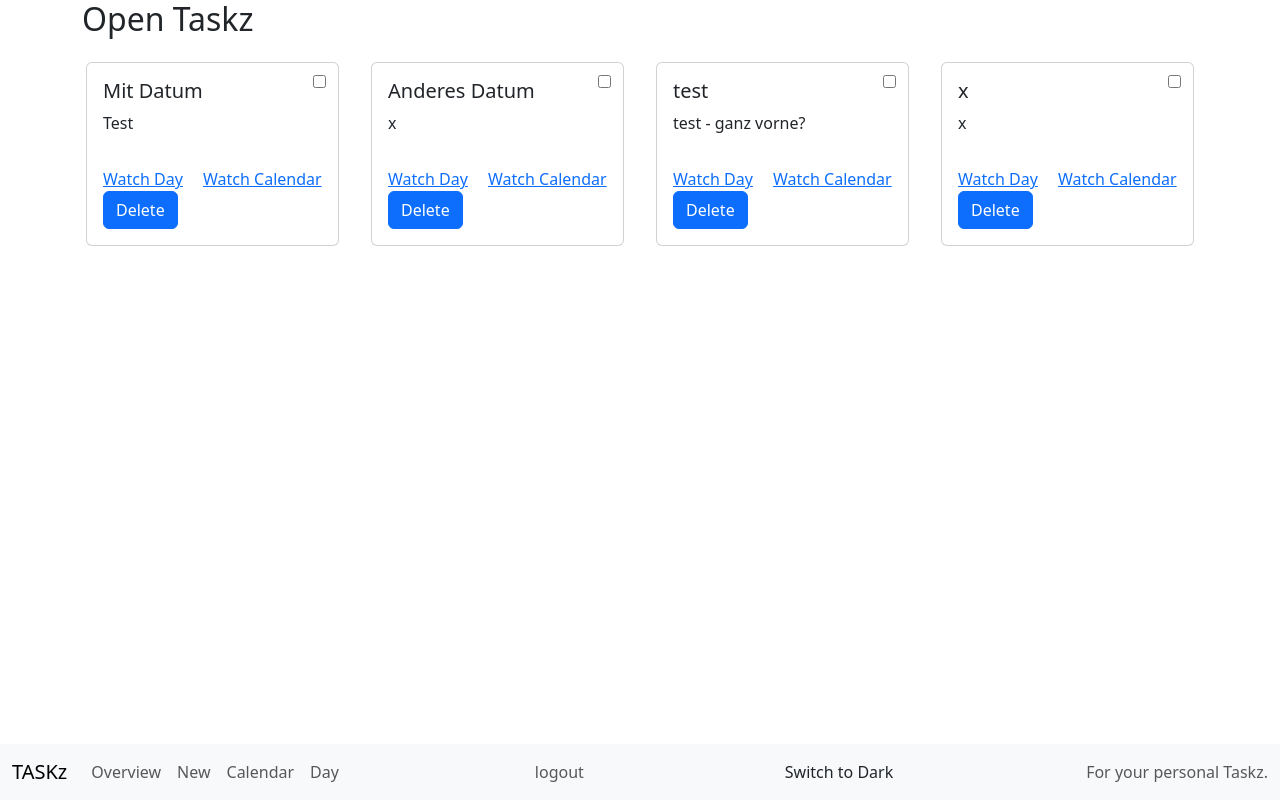
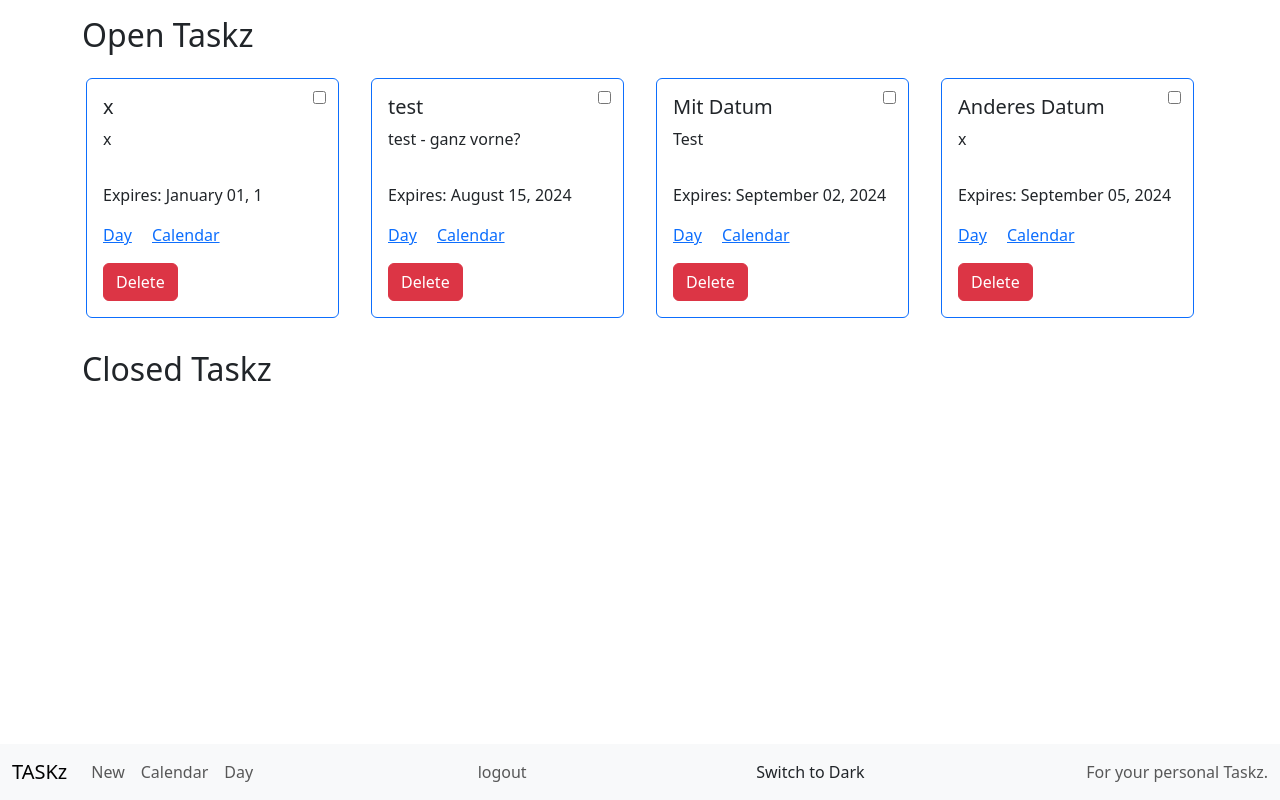
Before and after one commit to Pr33D/CS50x_2024, a Flask app: page /overview in a window 1280 px wide. Run offline with Flask 3, Linux system fonts and the light colour scheme; a user stored in the database is signed in; data comes from the database, SQL or seed files in the repository; both versions use the stored data as it was after the commit; style sheets or scripts are compiled from the project's sources; some libraries are stand-ins or nearby versions.

Commit message:
added date functionality, changed redirects, reworked overview page etc.

```diff
--- a/Week 10 - Final Project/app.py
+++ b/Week 10 - Final Project/app.py
@@ -1,6 +1,7 @@
-from flask import Flask, redirect, render_template as render, request, session, flash
+from flask import Flask, redirect, render_template as render, request, session, flash, url_for
 from flask_session import Session
 from werkzeug.security import generate_password_hash, check_password_hash
+from datetime import datetime
 
 from functions import login_required, insert_user, get_users, get_taskz, insert_task, check_task, delete_task
 
@@ -19,6 +20,9 @@ def index():
     """ The Apps home page """
 
     #TODO
+
+    if session["user"]:
+        return redirect(url_for("overview"))
 
     return render("index.html")
 
@@ -57,10 +61,10 @@ def register():
         try:
             insert_user(username, generate_password_hash(password))
             flash("Registration succeeded")
-            return redirect("/login")
+            return redirect(url_for("login"))
         except Exception as e:
             flash("Error: {e}")
-            return redirect("/register")
+            return redirect(url_for("register"))
 
     return render("register.html")
 
@@ -106,7 +110,7 @@ def login():
         session["user"] = user[0]["id"]
         flash(f"Successfully logged in, welcome {username}")
 
-        return redirect("/overview")
+        return redirect(url_for("overview"))
 
     return render("login.html")
 
@@ -122,7 +126,7 @@ def contact():
 
 @app.route("/impressum")
 def impressum():
-    """ The Apps home page """
+    """ The Impressum """
 
     return render("impressum.html")
 
@@ -136,7 +140,7 @@ def logout():
     flash("Successfully logged out.")
 
     #redirect to home
-    return redirect("/")
+    return redirect(url_for("index"))
 
 
 # user sites, where login is needed from here
@@ -152,13 +156,14 @@ def overview():
             checktask = request.form.get("checktask")
             # check
             check_task(checktask)
+
         elif "delete" in request.form:
             # request task id
             delete = request.form.get("delete")
             # delete
             delete_task(delete)
 
-        redirect("/overview")
+        redirect(url_for("overview"))
 
     taskz = get_taskz(session["user"])
 
@@ -175,10 +180,29 @@ def new():
         text = request.form.get("text")
         due_date = request.form.get("date")
 
-        # check if date == real date format & not in past
+        date_check = True
+        if due_date:
+            try:
+                date = datetime.strptime(due_date, "%Y-%m-%d")
+            except:
+                date_check = False
+        else:
+            date = datetime.min
 
-        # title max length?
+        if title and text and date_check:
+            insert_task(session["user"], title, text, date)
+            flash("Task added successfully.")
+        if not title:
+            flash("No title entered.")
+        if not text:
+            flash("no text entered.")
+        if not date_check:
+            flash("date entered, but wrong format used ('YYYY-MM-DD')")
 
+        redirect(url_for("new"))
+
+        # TODO check if date not in past
+        # TODO title max length?
 
     return render("new.html")
 
--- a/Week 10 - Final Project/functions.py
+++ b/Week 10 - Final Project/functions.py
@@ -25,66 +25,99 @@ def login_required(f):
 def insert_user(username, password):
     """ insert new user to database """
 
-    con = sql.connect(DB)
-    cur = con.cursor()
-    cur.execute("INSERT INTO users (username, hash) VALUES (?, ?)", (username, password))
-    con.commit()
-    con.close()
+    try:
+        con = sql.connect(DB)
+        try:
+            cur = con.cursor()
+            cur.execute("INSERT INTO users (username, hash) VALUES (?, ?)", (username, password))
+            con.commit()
+        finally:
+            con.close()
+    except:
+        return
 
 
 def get_users(username):
     """ retrieve all users from database by name """
 
-    con = sql.connect(DB)
-    con.row_factory = sql.Row
-    cur = con.cursor()
-    cur.execute("SELECT * FROM users WHERE username = ?", (username,))
-    users = cur.fetchall()
-    con.close()
+    try:
+        con = sql.connect(DB)
+        try:
+            con.row_factory = sql.Row
+            cur = con.cursor()
+            cur.execute("SELECT * FROM users WHERE username = ?", (username,))
+            users = cur.fetchall()
+        finally:
+            con.close()
+    except:
+        return
+
     return users
 
 
 def get_taskz(user_id):
     """ retrieve taskz from database by user_id """
 
-    con = sql.connect(DB)
-    con.row_factory = sql.Row
-    cur = con.cursor()
-    cur.execute("SELECT * FROM taskz WHERE user = ?", (user_id,))
-    taskz = cur.fetchall()
-    con.close()
+    try:
+        con = sql.connect(DB, detect_types=sql.PARSE_DECLTYPES)
+        try:
+            con.row_factory = sql.Row
+            cur = con.cursor()
+            cur.execute("SELECT * FROM taskz WHERE user = ?", (user_id,))
+            taskz = cur.fetchall()
+        finally:
+            con.close()
+    except:
+        return
+
     return taskz
 
 
 def insert_task(user_id, title, text, date):
     """ insert new task to database """
 
-    con = sql.connect(DB)
-    cur = con.cursor()
-    cur.execute()
-    con.commit()
-    con.close()
+    try:
+        con = sql.connect(DB)
+        try:
+            cur = con.cursor()
+            cur.execute("INSERT INTO taskz (user, title, text, date) VALUES (?, ?, ?, ?)", (user_id, title, text, date))
+            con.commit()
+        finally:
+            con.close()
+    except:
+        return
 
 
 def check_task(id):
     """ check or uncheck task """
 
-    con = sql.connect(DB)
-    cur = con.cursor()
-    select = cur.execute("SELECT * FROM taskz WHERE id = ?", id)
-    if select == 0:
-        cur.execute("UPDATE taskz SET checked = 1 WHERE id = ?", id)
-    elif select == 1:
-        cur.execute("UPDATE taskz SET checked = 0 WHERE id = ?", id)
-    con.commit()
-    con.close()
+    try:
+        con = sql.connect(DB)
+        try:
+            cur = con.cursor()
+            cur.execute("SELECT checked FROM taskz WHERE id = ?", (id,))
+            select = cur.fetchone()
+            if select[0] == 0:
+                cur.execute("UPDATE taskz SET checked = 1 WHERE id = ?", (id,))
+            elif select[0] == 1:
+                cur.execute("UPDATE taskz SET checked = 0 WHERE id = ?", (id,))
+            con.commit()
+        finally:
+            con.close()
+    except:
+        return
 
 
 def delete_task(id):
     """ delete task from database """
 
-    con = sql.connect(DB)
-    cur = con.cursor()
-    cur.execute("DELETE FROM taskz WHERE id = ?", id)
-    con.commit()
-    con.close()
+    try:
+        con = sql.connect(DB)
+        try:
+            cur = con.cursor()
+            cur.execute("DELETE FROM taskz WHERE id = ?", (id,))
+            con.commit()
+        finally:
+            con.close()
+    except:
+        return
--- a/Week 10 - Final Project/templates/layout.html
+++ b/Week 10 - Final Project/templates/layout.html
@@ -50,11 +50,6 @@
         <div class="collapse navbar-collapse" id="navbarText">
           {% if session["user"] %}
           <ul class="navbar-nav me-auto mb-2 mb-lg-0">
-            <li class="nav-item">
-              <a class="nav-link" aria-current="page" href="/overview"
-                >Overview</a
-              >
-            </li>
             <li class="nav-item">
               <a class="nav-link" href="/new">New</a>
             </li>
--- a/Week 10 - Final Project/templates/new.html
+++ b/Week 10 - Final Project/templates/new.html
@@ -8,11 +8,11 @@
             <form action="/new" method="post">
               <div class="mb-3">
                 <label for="title" class="form-label">Title</label>
-                <input type="text" name="title" class="form-control" placeholder="the title.">
+                <input type="text" name="title" class="form-control" placeholder="the title." required>
               </div>
                   <div class="mb-3">
                     <label for="text" class="form-label">Description</label>
-                    <textarea class="form-control" name="text" rows="9" placeholder="the taskz description."></textarea>
+                    <textarea class="form-control" name="text" rows="9" placeholder="the taskz description." required></textarea>
                   </div>
                   <div class="mb-3">
                     <label for="text" class="form-label">Due</label>
--- a/Week 10 - Final Project/templates/overview.html
+++ b/Week 10 - Final Project/templates/overview.html
@@ -5,12 +5,13 @@ main %}
 
 <div class="container-fluid">
   {% if taskz %}
-  <div class="container">
+  <!-- container for open taskz -->
+  <div class="container mt-3">
     <h2>Open Taskz</h2>
     <div class="row">
-      {% for task in taskz %} {% if task.checked == 0 %}
+      {% for task in taskz | sort(attribute="date") %} {% if task.checked == 0 %}
       <div class="col-12 col-md-3 p-3">
-        <div class="card">
+        <div class="card border-primary">
           <div class="card-body">
             <h5 class="card-title">{{ task.title }}</h5>
             <form action="/overview" method="post">
@@ -22,15 +23,17 @@ main %}
               onChange="this.form.submit()"
             />
             </form>
-            <p class="card-text">{{ task.text }}</p>
+            <p class="card-text" style="white-space: pre-line">{{ task.text }}</p>
           </div>
           <div class="card-body">
-            <a href="/day&day={{ task.day }}" class="card-link">Watch Day</a>
-            <a href="/calendar&month={{ task.month }}" class="card-link"
-              >Watch Calendar</a
-            >
+            {% if task.date.strftime("%Y") != "0001"  %}
+            <p>Expires: {{ task.date.strftime("%B %d, %Y") }}</p>
+            <p><a href="/day?year={{ task.date.strftime('%Y') }}&month={{ task.date.strftime('%m') }}&day={{ task.date.strftime('%d') }}" class="card-link">Day</a>
+            <a href="/calendar?year={{ task.date.strftime('%Y') }}&month={{ task.date.strftime('%m') }}" class="card-link"
+              >Calendar</a></p>
+              {% endif %}
             <form action="/overview" method="post">
-              <button class="btn btn-primary" type="submit" name="delete" value="{{ task.id }}">Delete</button>
+              <button class="btn btn-danger" type="submit" name="delete" value="{{ task.id }}">Delete</button>
             </form>
           </div>
         </div>
@@ -38,6 +41,39 @@ main %}
       {% endif %} {% endfor %}
     </div>
   </div>
+<!-- container for closed taskz with different build -->
+  <div class="container mt-3">
+    <h2>Closed Taskz</h2>
+    <div class="row">
+      {% for task in taskz | sort(attribute="created", reverse=True) %} {% if task.checked == 1 %}
+      <div class="col-12 col-md-3 p-3">
+        <div class="card border-secondary">
+          <div class="card-body text-secondary">
+            <h5 class="card-title">{{ task.title }}</h5>
+            <form action="/overview" method="post">
+              <input
+              type="checkbox"
+              name="checktask"
+              class="checktask"
+              value="{{ task.id }}"
+              onChange="this.form.submit()"
+            />
+            </form>
+            <p class="card-text" style="white-space: nowrap; overflow: hidden;">{{ task.text }}</p>
+          </div>
+          <div class="card-body">
+            <p>Created: {{ task.created }}</p>
+            <form action="/overview" method="post">
+              <button class="btn btn-danger" type="submit" name="delete" value="{{ task.id }}">Delete</button>
+            </form>
+          </div>
+        </div>
+      </div>
+      {% endif %} {% endfor %}
+    </div>
+  </div>
+
+  <!-- if there are no taskz, show this: -->
   {% else %} Nothing here... {% endif %}
 </div>
 {% endblock %}
```
Also changed, not shown: Week 10 - Final Project/db.py (+33 -25 lines), Week 10 - Final Project/main.db, Week 10 - Final Project/static/stylesheets/style.scss (line endings or trailing spaces).
